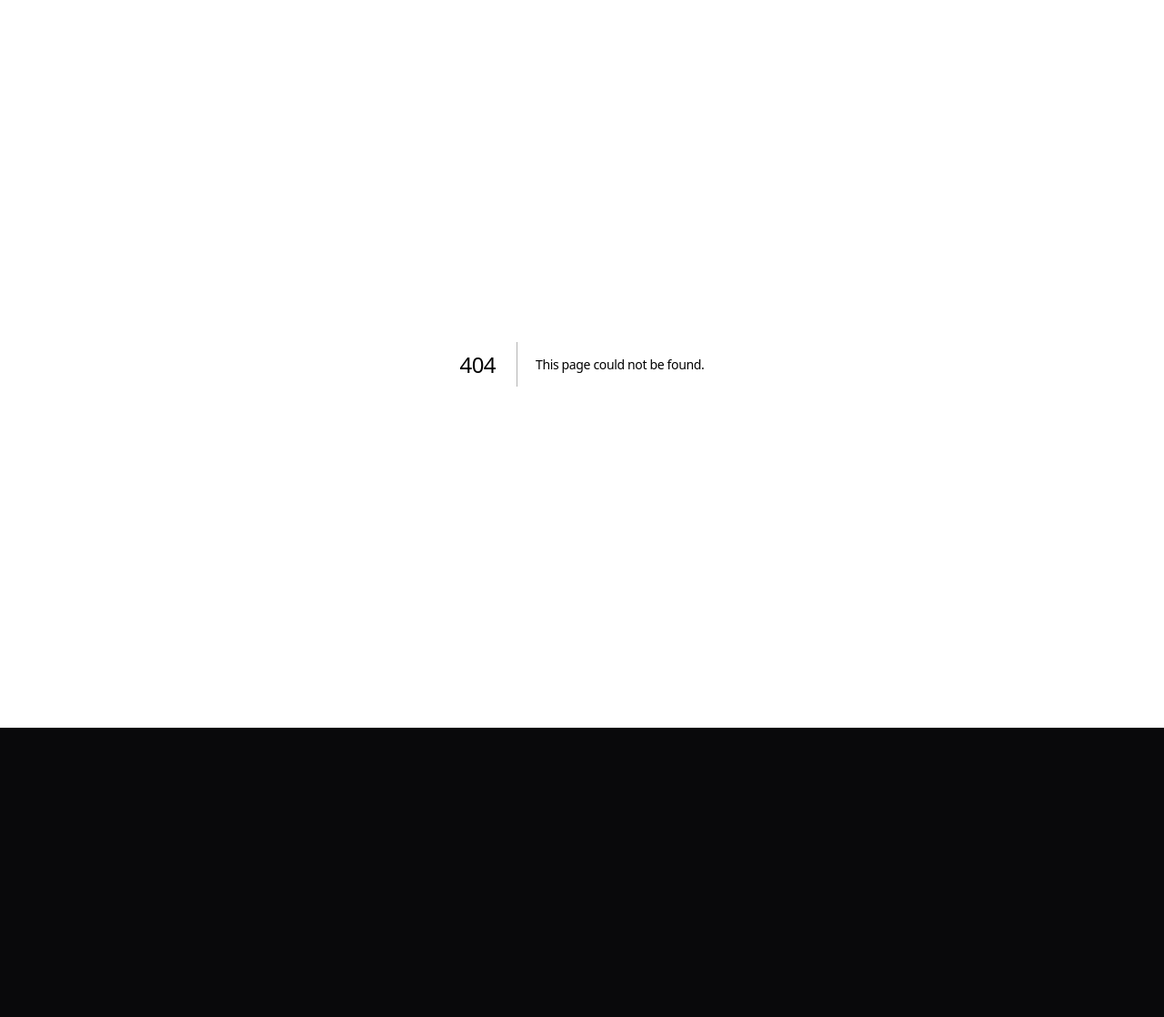
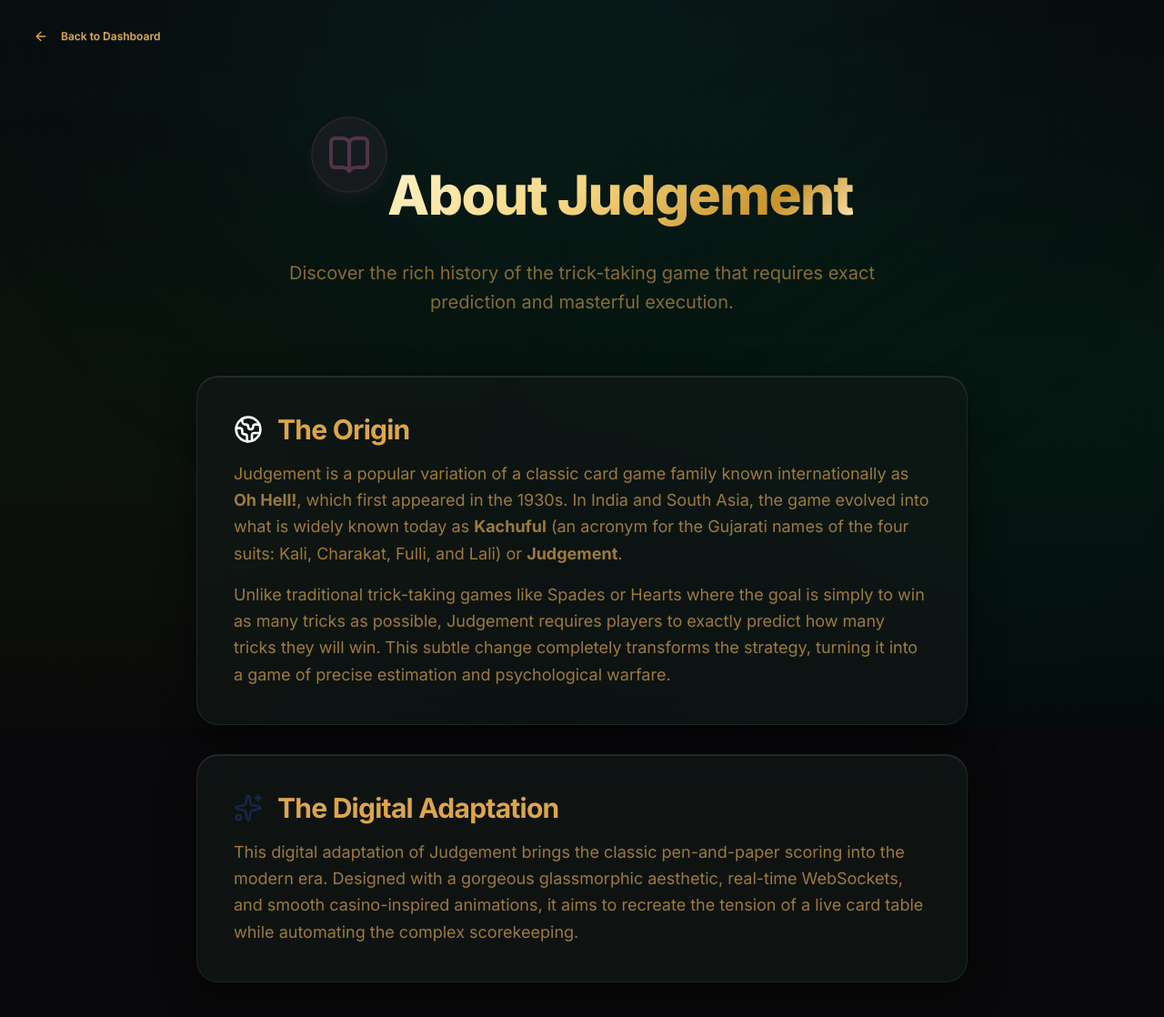
Before and after one commit to vedantbladers/JUDGEMENT-GAME, a Next.js app in the folder frontend/: page /about in a window 1280 px wide. Before the commit this address had no page. Shown: the top 1118 px of the page at 91% size. Before the commit the page ends 800 px from the top, so only its background shows below. Built offline with nearby package versions, Linux system fonts and the light colour scheme.

Commit message:
feat(ui): add about judgement history and strategic overview page

```diff
--- /dev/null
+++ b/frontend/src/app/about/page.tsx
@@ -0,0 +1,77 @@
+/* Hallmark · pre-emit critique: P5 H5 E5 S5 R5 V5 */
+"use client";
+
+import Link from "next/link";
+import { motion } from "framer-motion";
+import { ArrowLeft, BookOpen, Globe2, Sparkles } from "lucide-react";
+import ParticleBackground from "@/components/ParticleBackground";
+
+export default function AboutPage() {
+  return (
+    <div className="min-h-screen bg-base-100 flex flex-col relative overflow-hidden">
+      <ParticleBackground />
+
+      {/* Navbar */}
+      <nav className="w-full p-6 flex justify-between items-center relative z-10">
+        <Link href="/dashboard" className="btn btn-ghost btn-sm">
+          <ArrowLeft className="w-4 h-4 mr-2" />
+          Back to Dashboard
+        </Link>
+      </nav>
+
+      <main className="flex-1 flex flex-col items-center py-12 px-6 relative z-10 w-full max-w-4xl mx-auto">
+        <motion.div
+          initial={{ opacity: 0, y: 20 }}
+          animate={{ opacity: 1, y: 0 }}
+          transition={{ duration: 0.8 }}
+          className="text-center mb-16"
+        >
+          <div className="inline-block p-4 rounded-full bg-accent/20 border-2 border-accent/30 shadow-lg mb-6 shadow-accent/20">
+            <BookOpen className="w-12 h-12 text-accent" />
+          </div>
+          <h1 className="font-heading text-5xl md:text-6xl font-extrabold text-gradient-gold mb-6">
+            About Judgement
+          </h1>
+          <p className="text-xl text-base-content/60 max-w-2xl mx-auto leading-relaxed">
+            Discover the rich history of the trick-taking game that requires exact prediction and masterful execution.
+          </p>
+        </motion.div>
+
+        <div className="space-y-8 w-full">
+          <motion.div
+            initial={{ opacity: 0, x: -30 }}
+            whileInView={{ opacity: 1, x: 0 }}
+            viewport={{ once: true }}
+            className="glass-card rounded-3xl p-10 border-l-4 border-l-primary shadow-xl shadow-primary/5"
+          >
+            <div className="flex items-center gap-4 mb-4">
+              <Globe2 className="w-8 h-8 text-primary" />
+              <h2 className="font-heading text-3xl font-bold text-base-content">The Origin</h2>
+            </div>
+            <p className="text-base-content/70 text-lg leading-relaxed mb-4">
+              Judgement is a popular variation of a classic card game family known internationally as <strong>Oh Hell!</strong>, which first appeared in the 1930s. In India and South Asia, the game evolved into what is widely known today as <strong>Kachuful</strong> (an acronym for the Gujarati names of the four suits: Kali, Charakat, Fulli, and Lali) or <strong>Judgement</strong>.
+            </p>
+            <p className="text-base-content/70 text-lg leading-relaxed">
+              Unlike traditional trick-taking games like Spades or Hearts where the goal is simply to win as many tricks as possible, Judgement requires players to exactly predict how many tricks they will win. This subtle change completely transforms the strategy, turning it into a game of precise estimation and psychological warfare.
+            </p>
+          </motion.div>
+
+          <motion.div
+            initial={{ opacity: 0, x: 30 }}
+            whileInView={{ opacity: 1, x: 0 }}
+            viewport={{ once: true }}
+            className="glass-card rounded-3xl p-10 border-r-4 border-r-secondary shadow-xl shadow-secondary/5"
+          >
+            <div className="flex items-center gap-4 mb-4">
+              <Sparkles className="w-8 h-8 text-secondary" />
+              <h2 className="font-heading text-3xl font-bold text-base-content">The Digital Adaptation</h2>
+            </div>
+            <p className="text-base-content/70 text-lg leading-relaxed">
+              This digital adaptation of Judgement brings the classic pen-and-paper scoring into the modern era. Designed with a gorgeous glassmorphic aesthetic, real-time WebSockets, and smooth casino-inspired animations, it aims to recreate the tension of a live card table while automating the complex scorekeeping.
+            </p>
+          </motion.div>
+        </div>
+      </main>
+    </div>
+  );
+}
```
